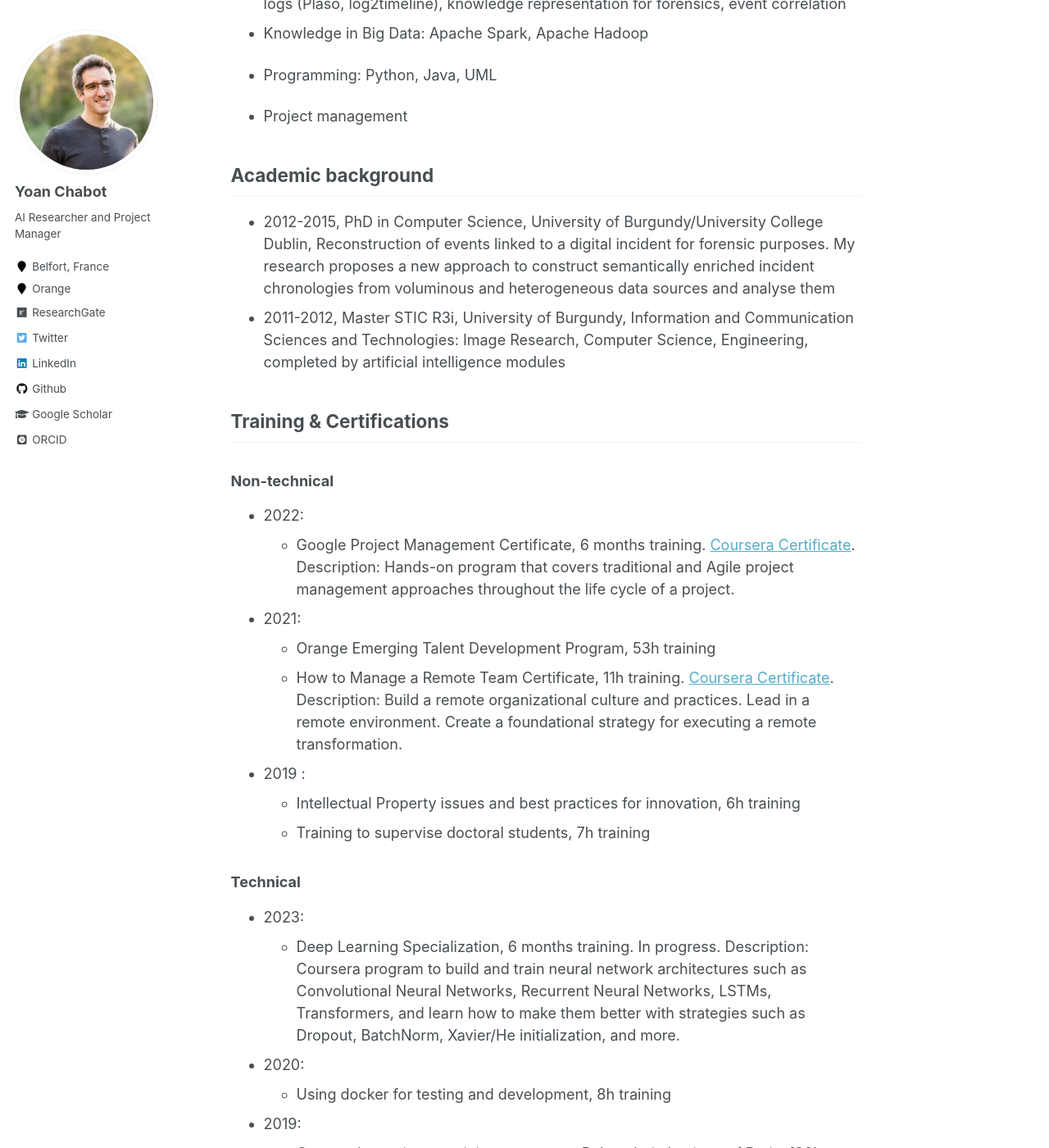
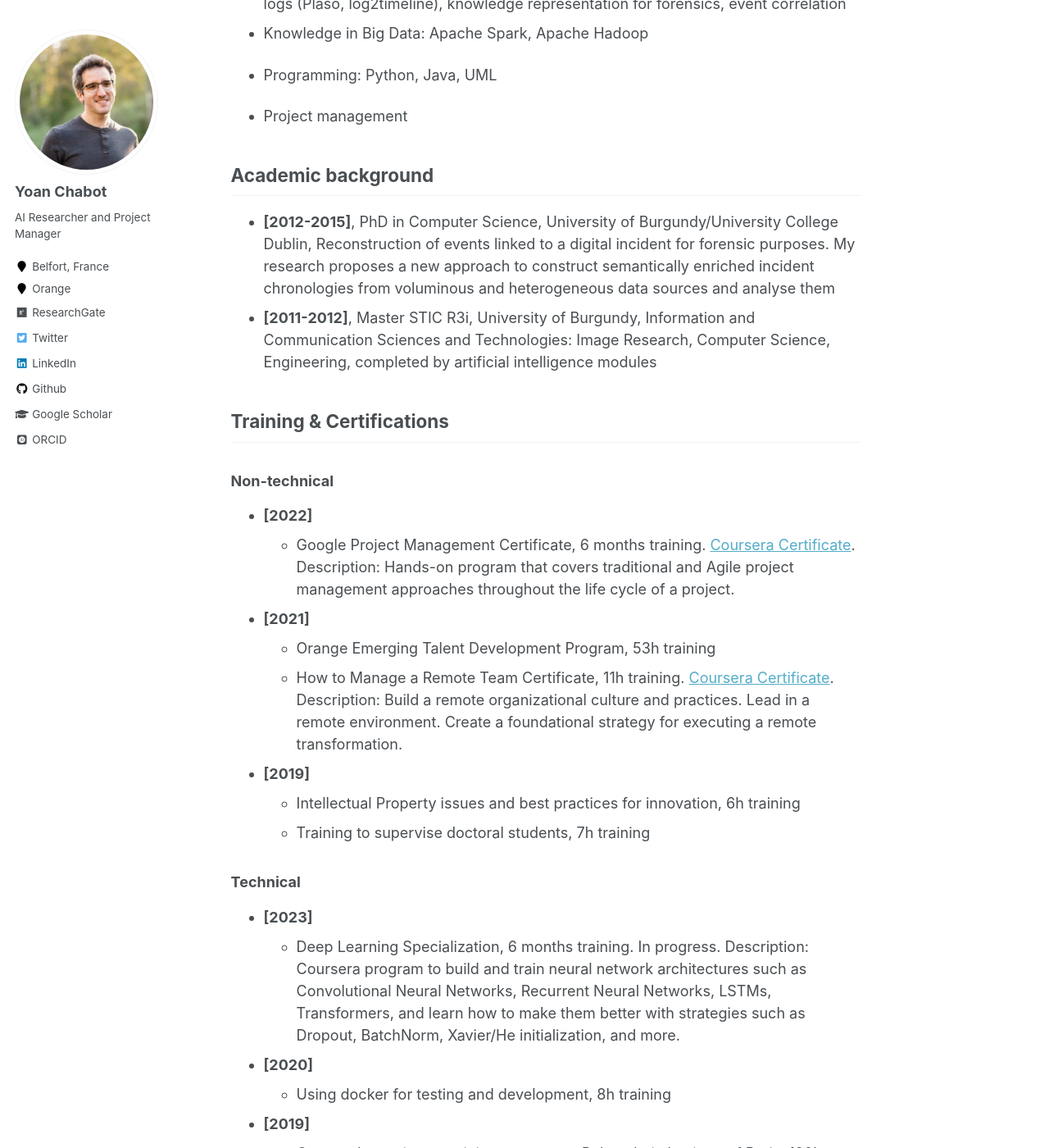
Before and after one commit to yoanchabot/yoanchabot.github.io, a Jekyll site: the page built from _pages/training.md, in a window 1280 px wide and 1400 px high, scrolled down 451 px. Shown: the whole window at 82% size. Built offline with Jekyll 4.4.1, drawn with Linux system fonts in a browser that asks for light colours; some web fonts are replaced; some of the changed text lies outside the part shown.

Commit message:
Minor fixes

```diff
--- a/_pages/training.md
+++ b/_pages/training.md
@@ -15,35 +15,35 @@ author_profile: true
 * Project management
 
 ## Academic background
-* 2012-2015, PhD in Computer Science, University of Burgundy/University College Dublin, Reconstruction of events linked to a digital incident for forensic purposes. My research proposes a new approach to construct semantically enriched incident chronologies from voluminous and heterogeneous data sources and analyse them
-* 2011-2012, Master STIC R3i, University of Burgundy, Information and Communication Sciences and Technologies: Image Research, Computer Science, Engineering, completed by artificial intelligence modules
+* **[2012-2015]**, PhD in Computer Science, University of Burgundy/University College Dublin, Reconstruction of events linked to a digital incident for forensic purposes. My research proposes a new approach to construct semantically enriched incident chronologies from voluminous and heterogeneous data sources and analyse them
+* **[2011-2012]**, Master STIC R3i, University of Burgundy, Information and Communication Sciences and Technologies: Image Research, Computer Science, Engineering, completed by artificial intelligence modules
 
 ## Training & Certifications
 ### Non-technical
-* 2022:
+* **[2022]**
   * Google Project Management Certificate, 6 months training. [Coursera Certificate](https://github.com/yoanchabot/papers/raw/main/Coursera_SND53FTNS7UW.pdf). Description: Hands-on program that covers traditional and Agile project management approaches throughout the life cycle of a project.
-* 2021:
+* **[2021]**
   * Orange Emerging Talent Development Program, 53h training
   * How to Manage a Remote Team Certificate, 11h training. [Coursera Certificate](https://github.com/yoanchabot/papers/raw/main/Coursera_RMG4HE6FJHMT.pdf). Description: Build a remote organizational culture and practices. Lead in a remote environment. Create a foundational strategy for executing a remote transformation.
-* 2019 :
+* **[2019]**
   * Intellectual Property issues and best practices for innovation, 6h training
   * Training to supervise doctoral students, 7h training
 
 ### Technical
-* 2023:
+* **[2023]**
   * Deep Learning Specialization, 6 months training. In progress. Description: Coursera program to build and train neural network architectures such as Convolutional Neural Networks, Recurrent Neural Networks, LSTMs, Transformers, and learn how to make them better with strategies such as Dropout, BatchNorm, Xavier/He initialization, and more.
-* 2020:
+* **[2020]**
   * Using docker for testing and development, 8h training
-* 2019:
+* **[2019]**
   * Orange data science training program at Polytechnic Institute of Paris, 120h training + professional project + oral exam
-* 2018:
+* **[2018]**
   * RW2018, 14th International Reasoning Web Summer School, 22 - 26 Sep 2018
-* 2017:
+* **[2017]**
   * Machine Learning, 14h training
   * Python development, 40h training
   * Spark development, 21h training
-* 2016:
+* **[2016]**
   * Big & Fast Data, 7h training
   * Hadoop 2.X with Hortonworks & Java, 28h training
-* 2015:
+* **[2015]**
   * Elastic Search/Logstash, Kibana, 14h training
```
Also changed, not shown: _pages/hobbies.md (+10 -8 lines), images/404_logo.jpg (added).
